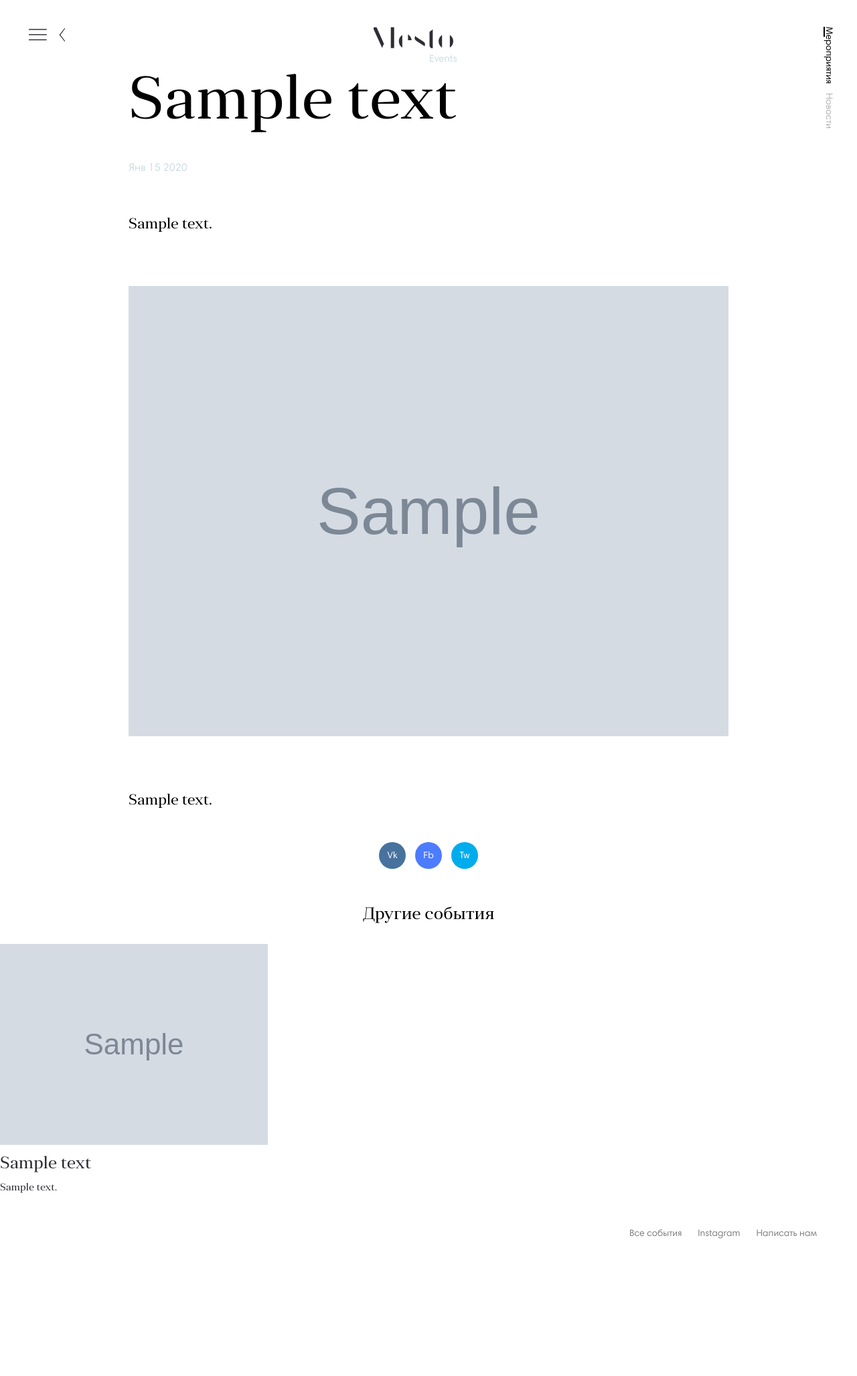
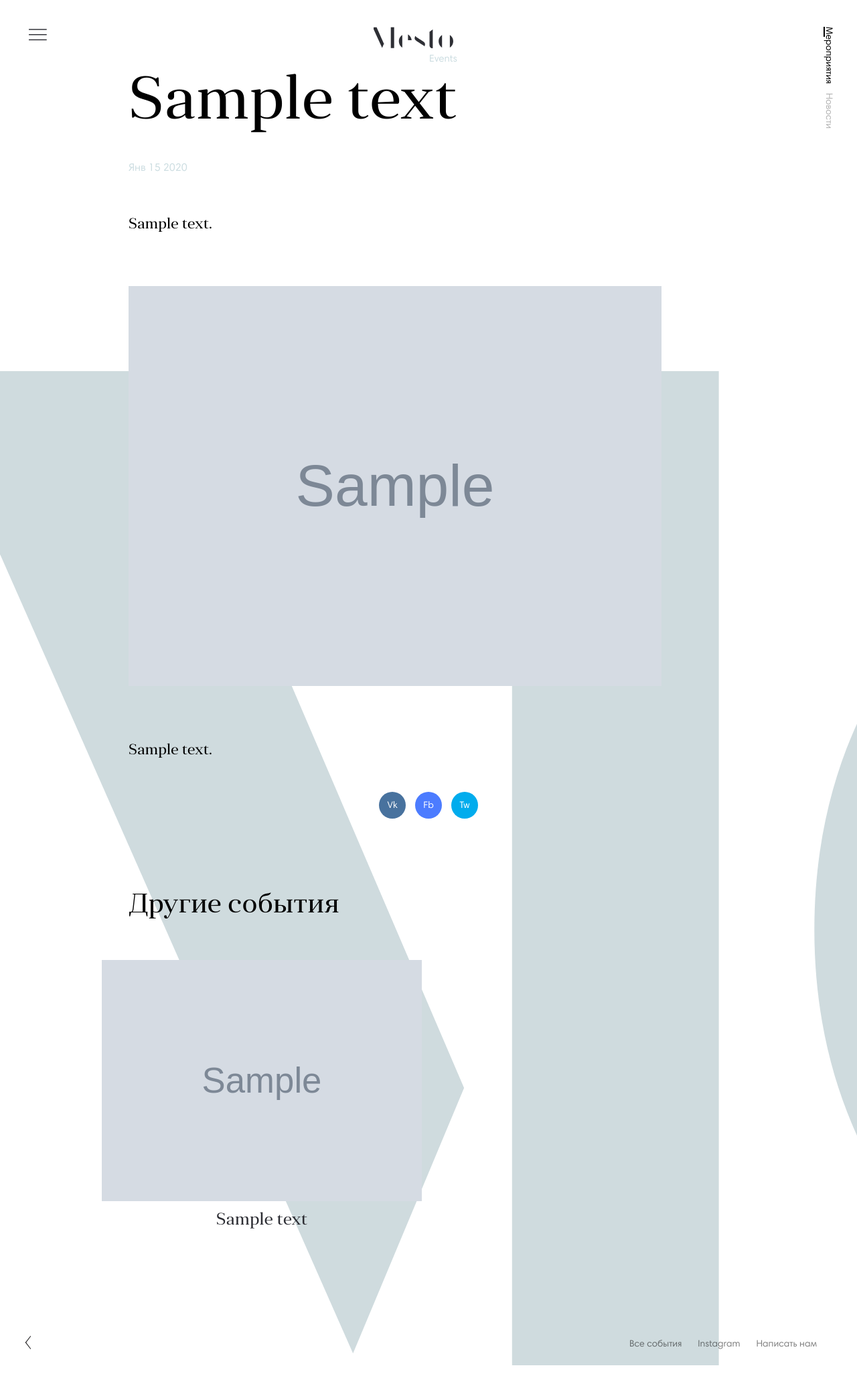
Before and after one commit to ErDmKo/frontend-examle, a Django app: template events/templates/events/event_detail.html in a window 1280 px wide. Shown: the whole page at 67% size. Run offline with Django 3.2, Linux system fonts and the light colour scheme; tables that the repository leaves empty hold one stand-in row (values such as "Sample post"); the template is opened without the code that fills it: values that come from a table or form of the project are taken from there, most other values are stand-ins (such as "Sample title", 1, 10 or a date in 2020); grey boxes marked "Sample" are stand-in pictures; parts of the project's set-up code (start-up, migrations or seed data) failed here and were passed over; some libraries are stand-ins or nearby versions.

Commit message:
Detail for events

```diff
--- a/events/templates/events/event_detail.html
+++ b/events/templates/events/event_detail.html
@@ -1,7 +1,7 @@
 {% extends 'events/base.html' %}
 {% block 'menu_back' %}
 <a
-    class="mainMenu__item back fadeAnimator__ancor"
+    class="mainMenu__item back detail fadeAnimator__ancor"
      href="{% url request.resolver_match.namespace|add:":top" %}">
 </a>
 {% endblock %}
@@ -51,11 +51,17 @@
     </menu>
     {% endwith %}
     {% block 'next_block' %}
-        {% include 'events/inc/nextBlock.html' with object_list=object.get_next %}
+        {% include 'events/inc/nextBlock.html' with modificator='events detail' object_list=object.get_next %}
     {% endblock %}
     {% block 'event_footer' %}
         {% include 'events/inc/baseFooter.html' with static=True %}
     {% endblock %}
+    <menu class="mainMenu bottom">
+        <a
+            class="mainMenu__item back fadeAnimator__ancor"
+             href="{% url request.resolver_match.namespace|add:":top" %}">
+        </a>
+    </menu>
     <div
         mesto-feedback-item="feedBackPopUp"
         class="popUpAnimator__content">
--- a/events/templates/events/inc/itemPreview.html
+++ b/events/templates/events/inc/itemPreview.html
@@ -3,6 +3,8 @@
     class="topEventList__content itemPreview fadeAnimator__ancor {{ modificator }}">
     <figure class="itemPreview__figure">
         <img class="itemPreview__image" src="{{ object.image.url }}"/>
+        <div class="itemPreview__blockImage" style="background-image: url({{ object.image.url }})">
+        </div>
         <figcaption class="itemPreview__wrapper">
             <header class="itemPreview__header">{{ object.title }}</header>
             <section class="itemPreview__content">
--- a/events/templates/events/inc/nextBlock.html
+++ b/events/templates/events/inc/nextBlock.html
@@ -3,6 +3,7 @@
     <header class="nextBlock__header">
         {{ block_header|default:"Другие события" }}
     </header>
+    <div class="nextBlock__wrapper">
         {% for object in object_list %}
         <section class="nextBlock__item">
             {% include 'events/inc/itemPreview.html' %}
@@ -17,5 +18,6 @@
             {% endwith %}
         {% endif %}
         {% endfor %}
+    </div>
 </article>
 {% endif %}
--- a/mesto/static/mesto/css/main.css
+++ b/mesto/static/mesto/css/main.css
@@ -848,6 +848,11 @@ table {
   left: auto;
 }
 
+.mainMenu.bottom {
+  top: auto;
+  bottom: 50px;
+}
+
 .mainMenu__svg {
   width: 32px;
 }
@@ -1264,6 +1269,19 @@ html a {
   .itemPage {
     width: 70%;
     margin: 100px auto 0;
+    padding-right: 100px;
+  }
+
+  .itemPage:after {
+    content: '';
+    background: url(/static/mesto/img/detail_background.svg) no-repeat 50% 110%;
+    background-size: 140%;
+    height: 1500px;
+    position: absolute;
+    bottom: 0;
+    left: 0;
+    right: 0;
+    z-index: -1;
   }
 
   .itemPage__header {
@@ -1286,6 +1304,28 @@ html a {
 
   .itemPage__content p {
     margin: 45px 0px;
+  }
+
+  .itemPreview.events {
+    width: 100%;
+  }
+
+  .itemPreview.events .itemPreview__header {
+    text-align: center;
+  }
+
+  .itemPreview.events .itemPreview__content {
+    display: none;
+  }
+
+  .itemPreview.events .itemPreview__image {
+    display: none;
+  }
+
+  .itemPreview.events .itemPreview__blockImage {
+    height: 360px;
+    background-size: cover;
+    background-position: 50% 50%;
   }
 
   .itemPreview.top .itemPreview__image {
@@ -1317,9 +1357,41 @@ html a {
     width: 80%;
   }
 
+  .nextBlock {
+    width: 70%;
+    margin: 100px auto;
+  }
+
+  .nextBlock__wrapper {
+    text-align: justify;
+    margin: 0px -40px;
+  }
+
+  .nextBlock__wrapper:after {
+    content: '';
+    width: 100%;
+    display: inline-block;
+  }
+
+  .nextBlock__header {
+    font-size: 40px;
+    text-align: left;
+  }
+
+  .nextBlock__item {
+    margin: 30px 0px;
+    display: inline-block;
+    width: 49%;
+    vertical-align: top;
+  }
+
   .mainMenu {
     top: 40px;
     left: 40px;
+  }
+
+  .mainMenu__item.detail {
+    display: none;
   }
 }
 
@@ -1332,5 +1404,9 @@ html a {
   .sliderJs__background {
     display: none;
   }
+
+  .mainMenu.bottom {
+    display: none;
+  }
 }
 /*# sourceMappingURL=main.css.map */
--- a/news/templates/news/news_detail.html
+++ b/news/templates/news/news_detail.html
@@ -2,7 +2,7 @@
 {% block 'events_active' %}{% endblock %}
 {% block 'news_active' %} active{% endblock %}
     {% block 'next_block' %}
-        {% include 'events/inc/nextBlock.html' with block_header="Следующие новости" object_list=object.get_next %}
+        {% include 'events/inc/nextBlock.html' with modificator='news detail' block_header="Следующие новости" object_list=object.get_next %}
     {% endblock %}
 {% block 'event_footer' %}
     {% include 'events/inc/baseFooter.html' with all_items_title="Все новости" static=True %}
```
Also changed, not shown: src/app/css/itemPage.css (+12 -0 lines), src/app/css/itemPreview.css (+21 -0 lines), src/app/css/mainMenu.css (+12 -0 lines), src/app/css/nextBlock.css (+25 -0 lines), mesto/static/mesto/img/detail_background.svg (added). Lines whose indentation alone changed are shown as unchanged.
